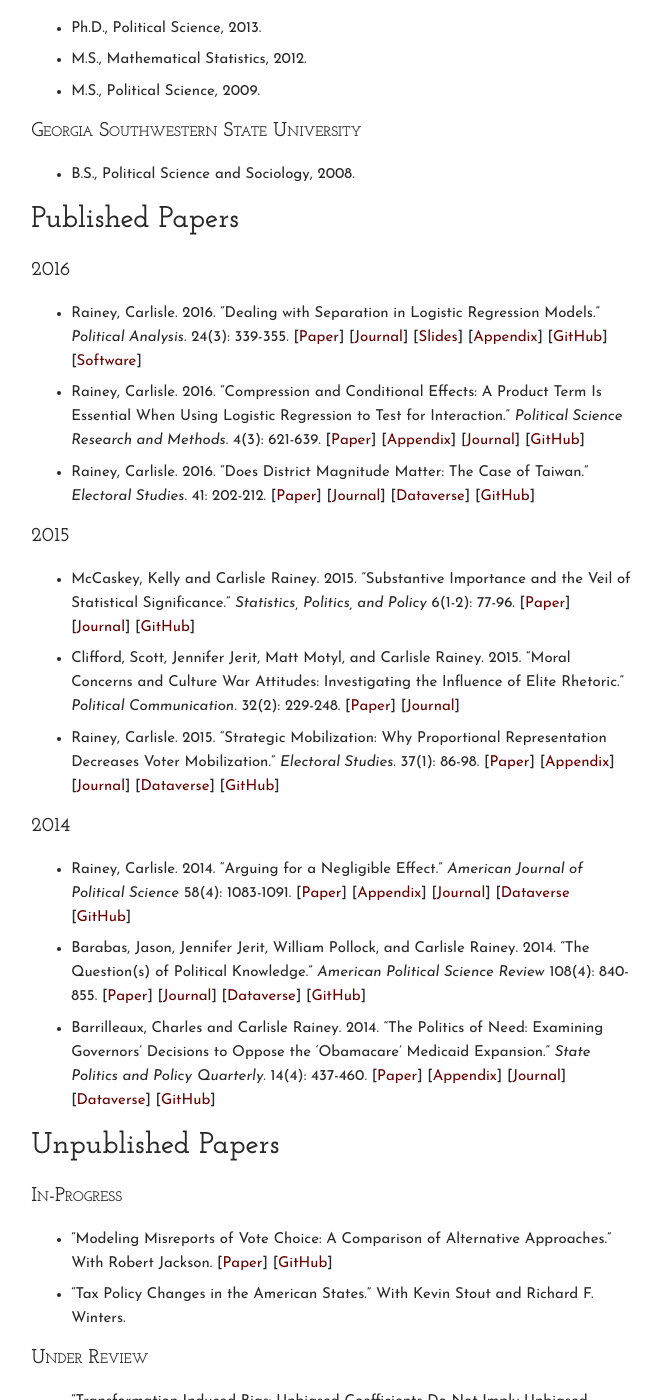
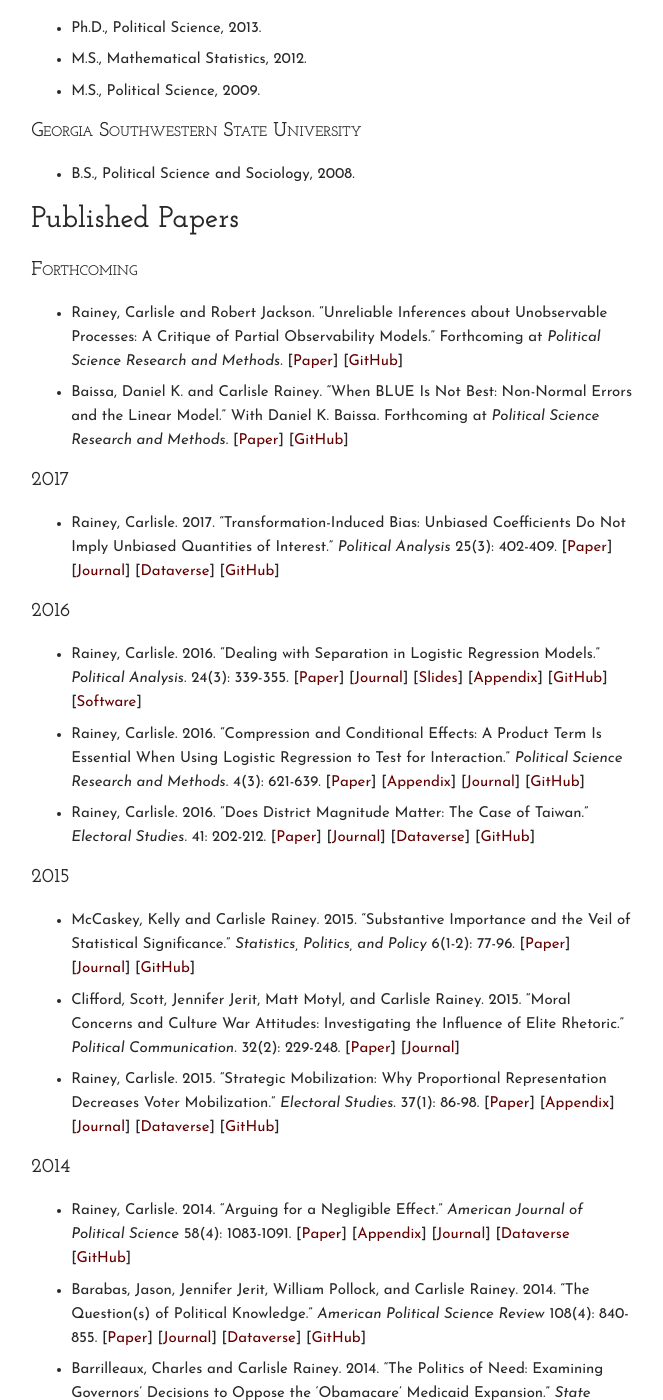
Before and after one commit to carlislerainey/carlislerainey.github.io, a Jekyll site: the page built from cv/index.md, in a window 1280 px wide and 1400 px high, scrolled down 819 px. Shown: the whole window, without its empty margins (431-1094 px from the left). Built offline with Jekyll 4.4.1, drawn with Linux system fonts in a browser that asks for light colours; some of the changed text lies outside the part shown.

Commit message:
update cv and papers

```diff
--- a/_includes/_published.md
+++ b/_includes/_published.md
@@ -1,4 +1,21 @@
 ## Published Papers
+
+### Forthcoming
+
+- Rainey, Carlisle and Robert Jackson. "Unreliable Inferences about Unobservable Processes: A Critique of Partial Observability Models." Forthcoming at *Political Science Research and Methods*.
+[[Paper](../papers/unreliable.pdf)]
+[[GitHub](https://github.com/carlislerainey/Unreliable)]
+- Baissa, Daniel K. and Carlisle Rainey. "When BLUE Is Not Best: Non-Normal Errors and the Linear Model." With Daniel K. Baissa. Forthcoming at *Political Science Research and Methods*.
+[[Paper](../papers/heavy-tails.pdf)]
+[[GitHub](https://github.com/carlislerainey/heavy-tails)]
+
+### 2017
+
+- Rainey, Carlisle. 2017. "Transformation-Induced Bias: Unbiased Coefficients Do Not Imply Unbiased Quantities of Interest." *Political Analysis* 25(3): 402-409.
+[[Paper](../papers/bias.pdf)]
+[[Journal](https://www.cambridge.org/core/journals/political-analysis/article/transformationinduced-bias-unbiased-coefficients-do-not-imply-unbiased-quantities-of-interest/03D30CD9B8851C67717B8782D8BDC122)]
+[[Dataverse](https://dataverse.harvard.edu/dataset.xhtml?persistentId=doi:10.7910/DVN/CYXFB8)]
+[[GitHub](https://github.com/carlislerainey/transformation-induced-bias)]
 
 ### 2016
 
```
Also changed, not shown: _includes/_unpublished.md (+1 -10 lines), 3 other files.
